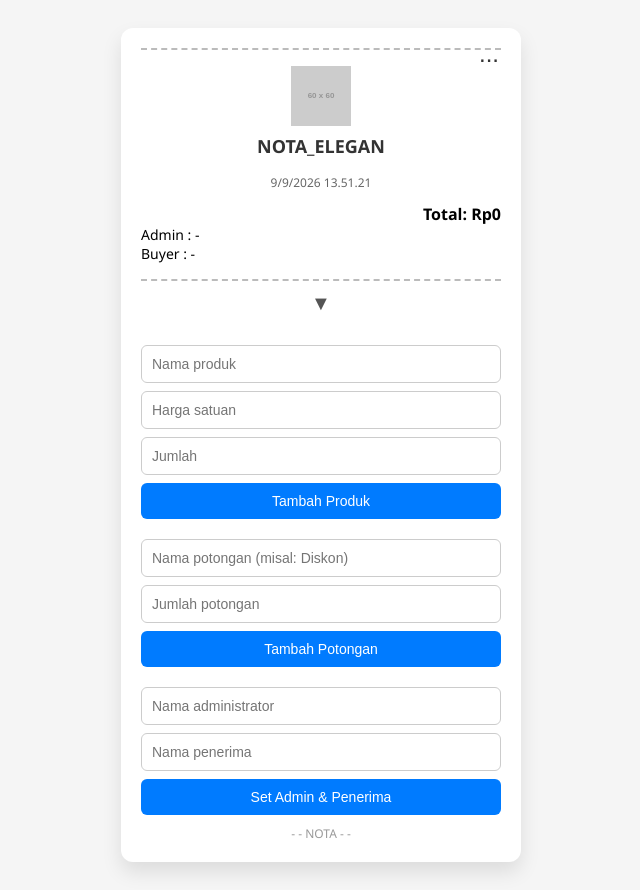
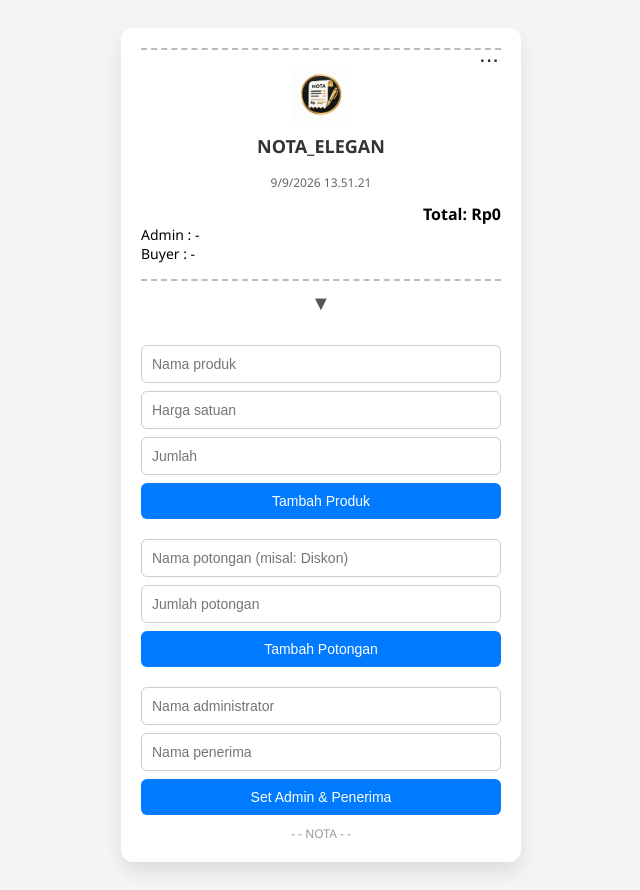
Before and after one commit to anandra-gunawan/Kalkulator-, a plain HTML site: page index.html in a window 1280 px wide. Shown: the whole page, without its empty margins (319-959 px from the left). Drawn offline with nearby package versions, Linux system fonts and the light colour scheme; placeholder pictures from the web are drawn by us.

Commit message:
Update2 index.html

```diff
--- a/index.html
+++ b/index.html
@@ -158,7 +158,7 @@
     </div>
     <div id="nota">
       <div class="nota-header">
-        <img id="logo-toko" src="https://via.placeholder.com/60" alt="Logo Toko" />
+        <img id="logo-toko" src="Logo.png" alt="Logo Toko" />
         <h2 id="nama-toko">NOTA_ELEGAN</h2>
       </div>
       <div class="nota-meta" id="tanggal"></div>
```
